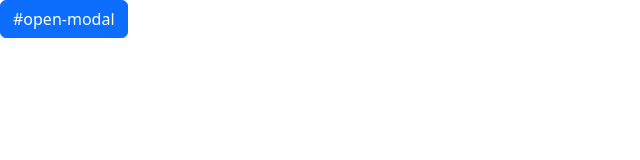
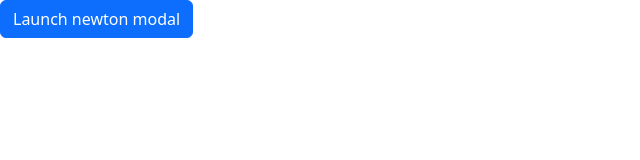
Before and after one commit to acciojob/bootstrap-modals-Ashu007A, a website: page main.html in a window 1280 px wide. Shown: the whole page, without its empty margins (0-640 px from the left). Drawn offline with nearby package versions, Linux system fonts and the light colour scheme.

Commit message:
created a submission

```diff
--- a/main.html
+++ b/main.html
@@ -10,8 +10,8 @@
 <body>
 	<!-- the entire body must be written by student -->
 
-	<button type="button" class="btn btn-primary" data-bs-toggle="modal" data-bs-target="#newton-modal">
-       #open-modal
+	<button type="button" id="open-modal" class="btn btn-primary" data-bs-toggle="modal" data-bs-target="#newton-modal">
+       Launch newton modal
     </button>
 
     <div class="modal fade" id="newton-modal" tabindex="-1" aria-labelledby="newton-modal-label" aria-hidden="true">
```
